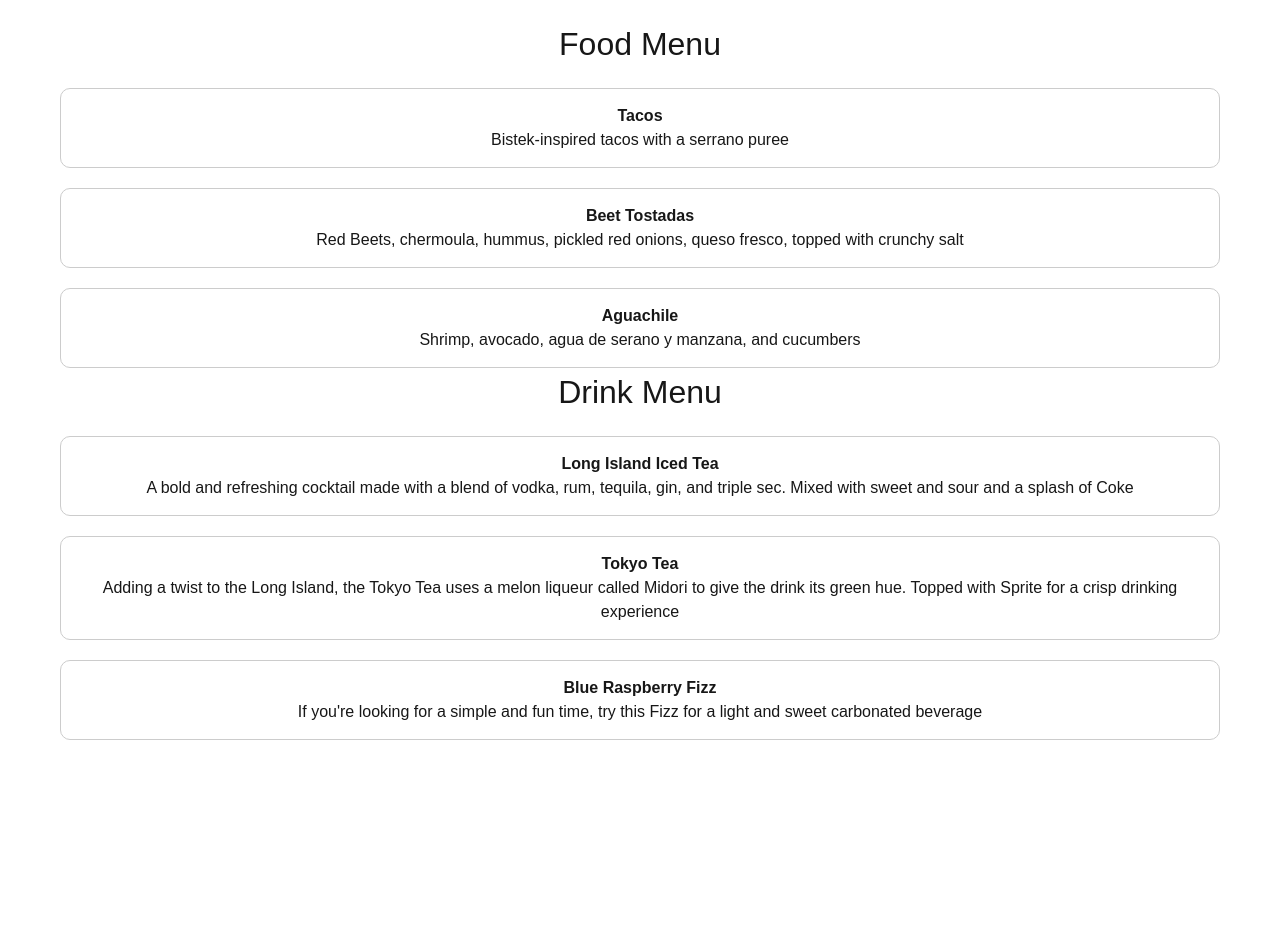
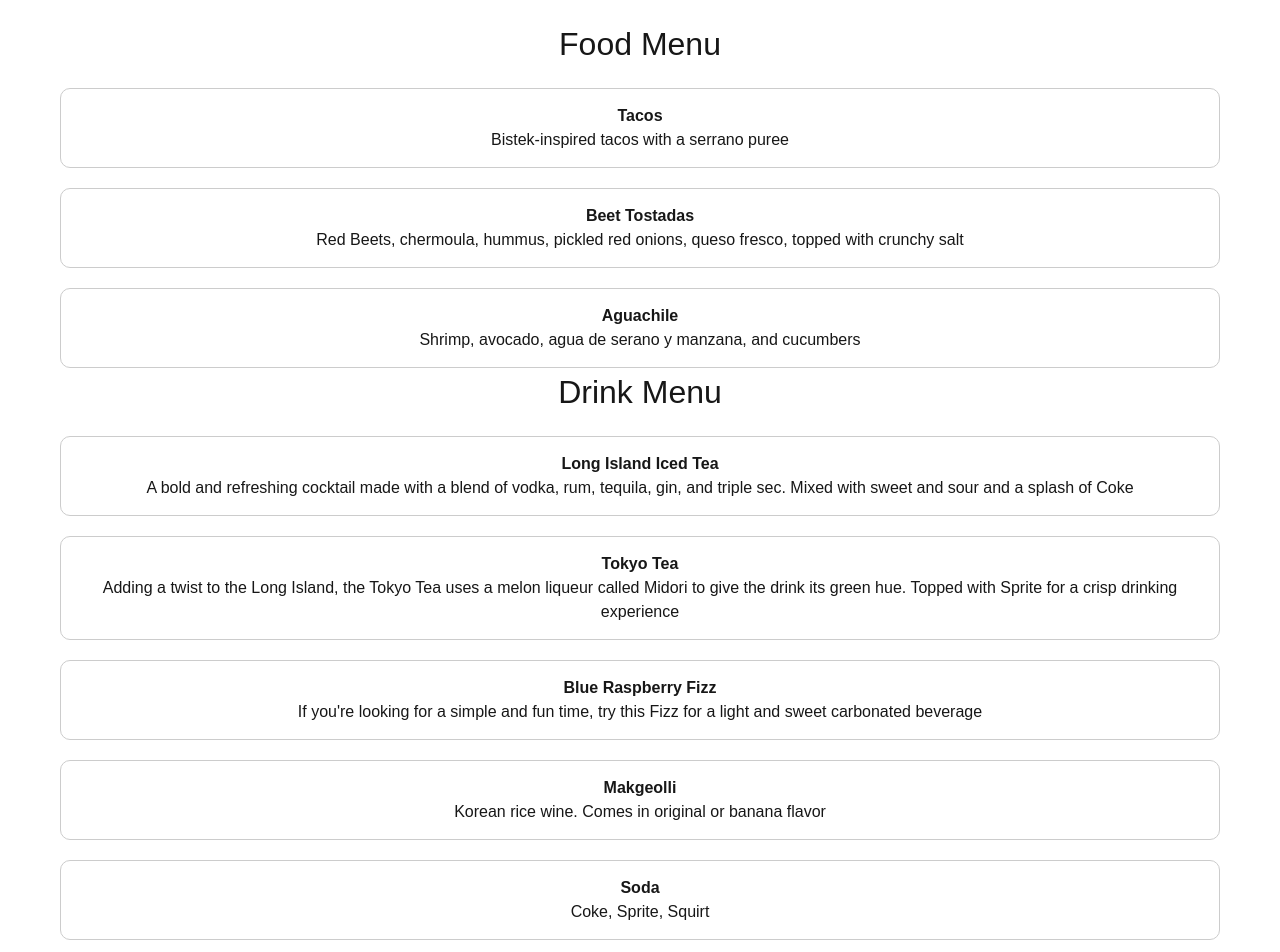
Before and after one commit to lawrenceDegoma/Menu, a Next.js app: page / in a window 1280 px wide. Shown: the top 952 px of the page. Before the commit the page ends 800 px from the top, so only its background shows below. Built offline with nearby package versions, Linux system fonts and the light colour scheme.

Commit message:
Added more drinks

```diff
--- a/app/page.tsx
+++ b/app/page.tsx
@@ -6,7 +6,9 @@ export default function Home() {
     const [menuItems] = useState([
         { name: "Long Island Iced Tea", description: "A bold and refreshing cocktail made with a blend of vodka, rum, tequila, gin, and triple sec. Mixed with sweet and sour and a splash of Coke" },
         { name: "Tokyo Tea", description: "Adding a twist to the Long Island, the Tokyo Tea uses a melon liqueur called Midori to give the drink its green hue. Topped with Sprite for a crisp drinking experience" },
-        { name: "Blue Raspberry Fizz", description: "If you're looking for a simple and fun time, try this Fizz for a light and sweet carbonated beverage" }
+        { name: "Blue Raspberry Fizz", description: "If you're looking for a simple and fun time, try this Fizz for a light and sweet carbonated beverage" },
+        { name: "Makgeolli", description: "Korean rice wine. Comes in original or banana flavor" },
+        { name: "Soda", description: "Coke, Sprite, Squirt" }
     ]);
 
     const [foodItems] = useState([
```
